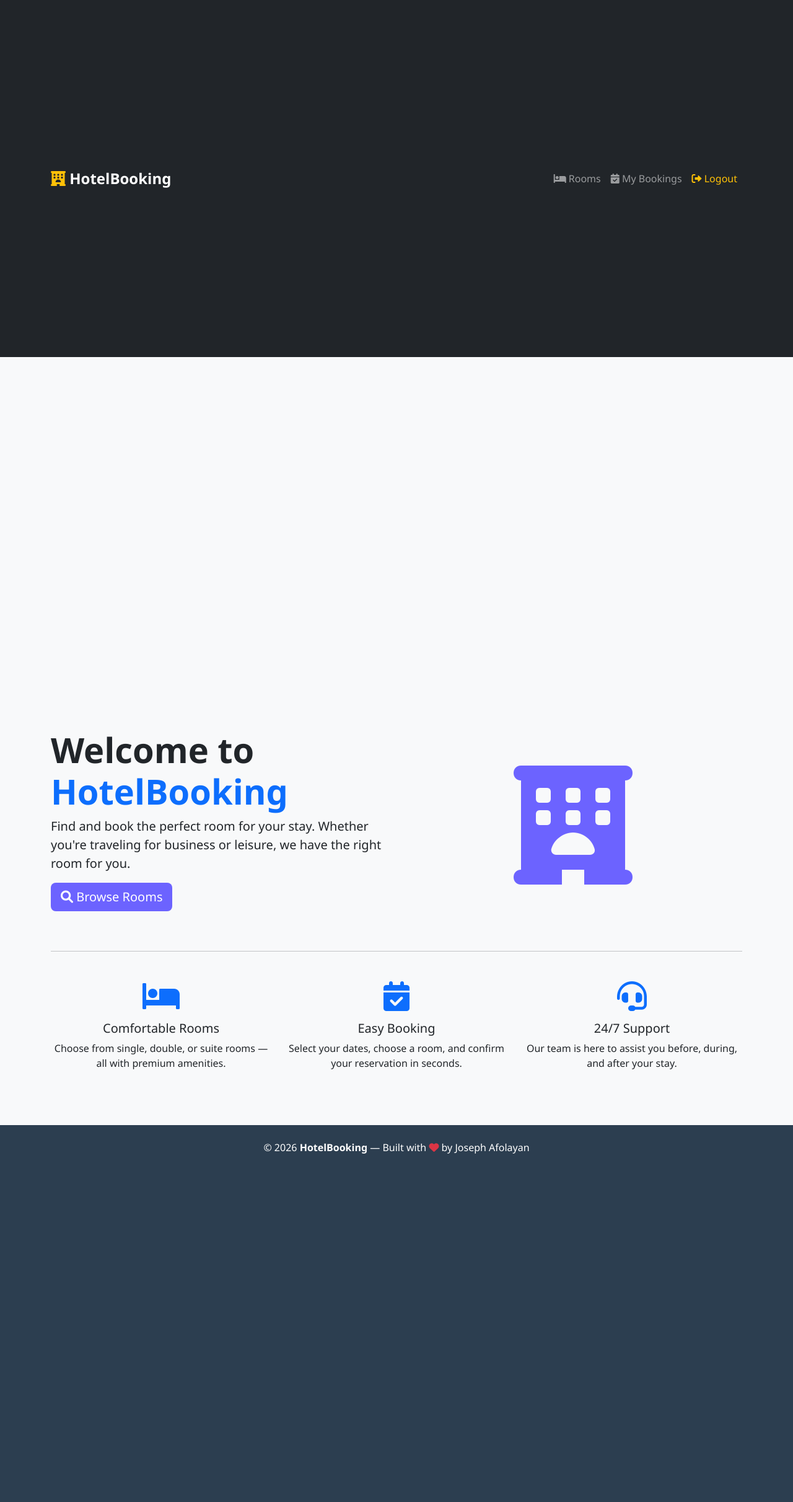
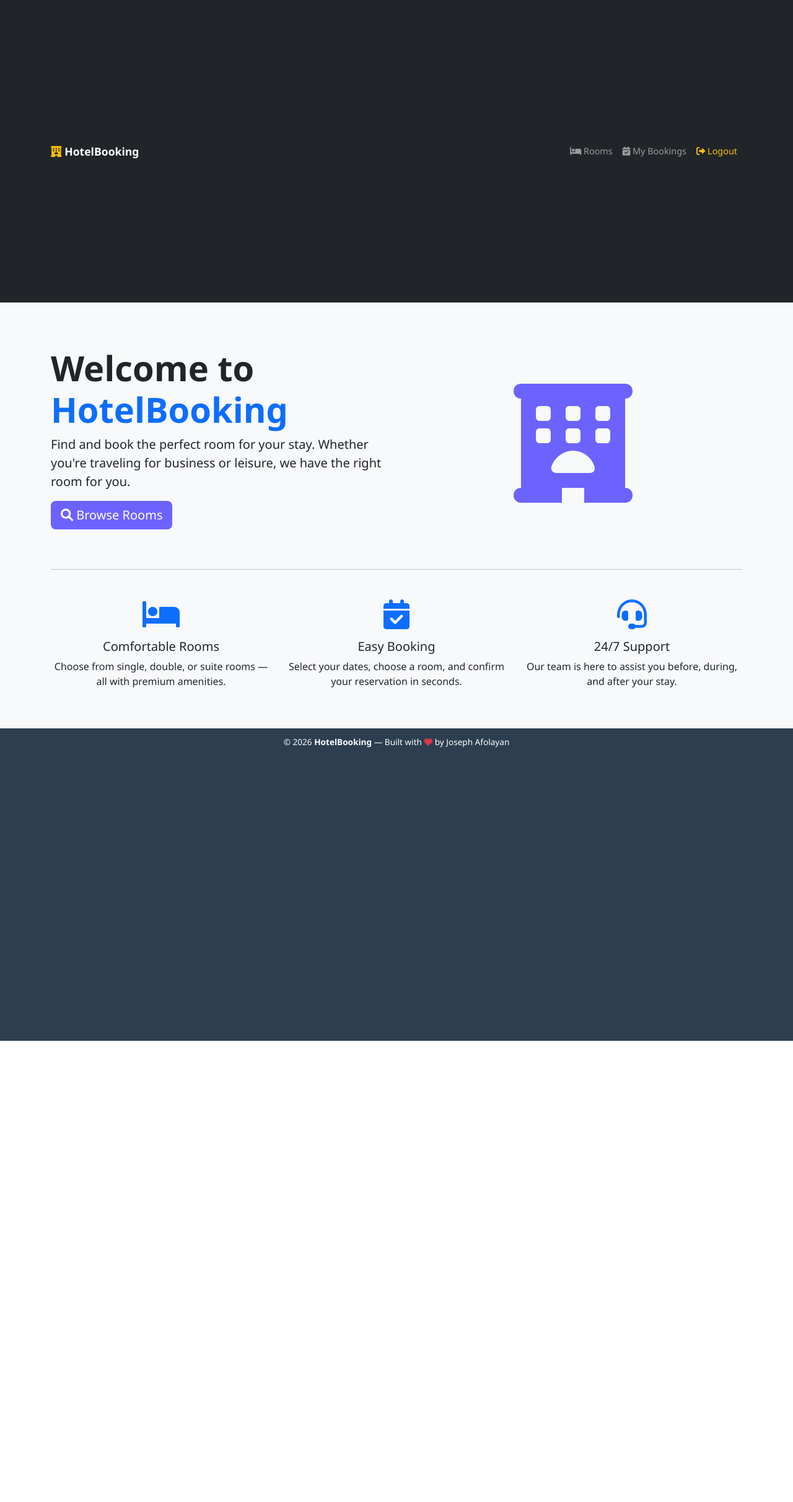
Before and after one commit to Ajtech27/Booking-System, a Flask app: page / in a window 1280 px wide. Shown: the whole page at 62% size. After the commit the page ends 1679 px from the top, so only its background shows below. Run offline with Flask 3, Linux system fonts and the light colour scheme; the visitor is signed in with stand-in values (Sample User, id 1).

Commit message:
fix booking error

```diff
--- a/backend/app/templates/base.html
+++ b/backend/app/templates/base.html
@@ -1,4 +1,4 @@
-<!DOCTYPE html>
+ <!DOCTYPE html>
 <html lang="en">
 <head>
     <meta charset="UTF-8" />
@@ -14,11 +14,12 @@
         body {
             font-family: 'Segoe UI', Tahoma, Geneva, Verdana, sans-serif;
             background: #f8f9fa;
+            padding-top: 56px;  /* Reduced from default to match smaller navbar */
         }
 
         .navbar-brand {
             font-weight: 700;
-            font-size: 1.5rem;
+            font-size: 1.2rem;  /* Smaller brand text */
         }
 
         .navbar-brand i {
@@ -28,8 +29,8 @@
         .footer {
             background: #2c3e50;
             color: white;
-            padding: 1.5rem 0;
-            margin-top: 3rem;
+            padding: 0.75rem 0;  /* Reduced padding */
+            margin-top: 2rem;     /* Reduced margin */
             text-align: center;
         }
 
@@ -38,8 +39,13 @@
             text-decoration: none;
         }
 
+        .footer p {
+            font-size: 0.85rem;   /* Smaller footer text */
+            margin-bottom: 0;
+        }
+
         .container {
-            min-height: 70vh;
+            min-height: 60vh;     /* Reduced from 70vh */
         }
 
         .card {
@@ -66,16 +72,16 @@
         }
 
         .flash-messages {
-            margin-top: 1rem;
+            margin-top: 0.5rem;
         }
     </style>
 </head>
 <body>
 
-    <!-- ─── Navbar ─── -->
-    <nav class="navbar navbar-expand-lg navbar-dark bg-dark">
+    <!-- ─── Navbar (Reduced Size) ─── -->
+    <nav class="navbar navbar-expand-lg navbar-dark bg-dark py-1 fixed-top">  <!-- py-1 for minimal padding -->
         <div class="container">
-            <a class="navbar-brand" href="{{ url_for('index') }}">
+            <a class="navbar-brand" href="{{ url_for('index') }}" style="font-size: 1.1rem;">
                 <i class="fas fa-hotel"></i> HotelBooking
             </a>
             <button class="navbar-toggler" type="button" data-bs-toggle="collapse" data-bs-target="#navbarNav">
@@ -84,37 +90,37 @@
             <div class="collapse navbar-collapse" id="navbarNav">
                 <ul class="navbar-nav ms-auto">
                     <li class="nav-item">
-                        <a class="nav-link" href="{{ url_for('rooms.list_rooms') }}">
+                        <a class="nav-link" href="{{ url_for('rooms.list_rooms') }}" style="font-size: 0.9rem;">
                             <i class="fas fa-bed"></i> Rooms
                         </a>
                     </li>
 
                     {% if current_user.is_authenticated %}
                         <li class="nav-item">
-                            <a class="nav-link" href="{{ url_for('bookings.my_bookings') }}">
+                            <a class="nav-link" href="{{ url_for('bookings.my_bookings') }}" style="font-size: 0.9rem;">
                                 <i class="fas fa-calendar-check"></i> My Bookings
                             </a>
                         </li>
                         {% if current_user.role == 'admin' %}
                             <li class="nav-item">
-                                <a class="nav-link" href="{{ url_for('admin.dashboard') }}">
+                                <a class="nav-link" href="{{ url_for('admin.dashboard') }}" style="font-size: 0.9rem;">
                                     <i class="fas fa-user-cog"></i> Admin
                                 </a>
                             </li>
                         {% endif %}
                         <li class="nav-item">
-                            <a class="nav-link text-warning" href="{{ url_for('auth.logout') }}">
+                            <a class="nav-link text-warning" href="{{ url_for('auth.logout') }}" style="font-size: 0.9rem;">
                                 <i class="fas fa-sign-out-alt"></i> Logout
                             </a>
                         </li>
                     {% else %}
                         <li class="nav-item">
-                            <a class="nav-link" href="{{ url_for('auth.login') }}">
+                            <a class="nav-link" href="{{ url_for('auth.login') }}" style="font-size: 0.9rem;">
                                 <i class="fas fa-sign-in-alt"></i> Login
                             </a>
                         </li>
                         <li class="nav-item">
-                            <a class="nav-link btn btn-outline-light btn-sm px-3" href="{{ url_for('auth.register') }}">
+                            <a class="nav-link btn btn-outline-light btn-sm px-3" href="{{ url_for('auth.register') }}" style="font-size: 0.85rem;">
                                 Register
                             </a>
                         </li>
@@ -139,14 +145,14 @@
     </div>
 
     <!-- ─── Page Content ─── -->
-    <div class="container py-4">
+    <div class="container py-3">  <!-- Reduced padding -->
         {% block content %}{% endblock %}
     </div>
 
-    <!-- ─── Footer ─── -->
+    <!-- ─── Footer (Reduced Size) ─── -->
     <footer class="footer">
         <div class="container">
-            <p class="mb-0">
+            <p>
                 &copy; 2026 <strong>HotelBooking</strong> &mdash; Built with
                 <i class="fas fa-heart text-danger"></i> by Joseph Afolayan
             </p>
--- a/backend/routes/auth.py
+++ b/backend/routes/auth.py
@@ -3,6 +3,8 @@ from flask_login import login_user, logout_user, login_required, current_user
 from app import db, bcrypt
 from app.models import User
 from app.forms import RegistrationForm, LoginForm
+from email_validator import validate_email, EmailNotValidError
+
 
 auth_bp = Blueprint('auth', __name__)
 
@@ -16,7 +18,7 @@ def register():
         hashed_password = bcrypt.generate_password_hash(form.password.data).decode('utf-8')
         user = User(
             username=form.username.data,
-            email=form.email.data,
+            email=form.email,
             password_hash=hashed_password
         )
         db.session.add(user)
--- a/backend/routes/bookings.py
+++ b/backend/routes/bookings.py
@@ -60,7 +60,7 @@ def book_room(room_id):
         db.session.add(booking)
         db.session.commit()
 
-        flash(f'Room booked successfully! Total: ${"%.2f"|format(total_price)}', 'success')
+        flash('Room booked successfully! Total: ${:.2f}'.format(total_price), 'success')
         return redirect(url_for('bookings.my_bookings'))
 
     return render_template('bookings/book.html', form=form, room=room)
```
